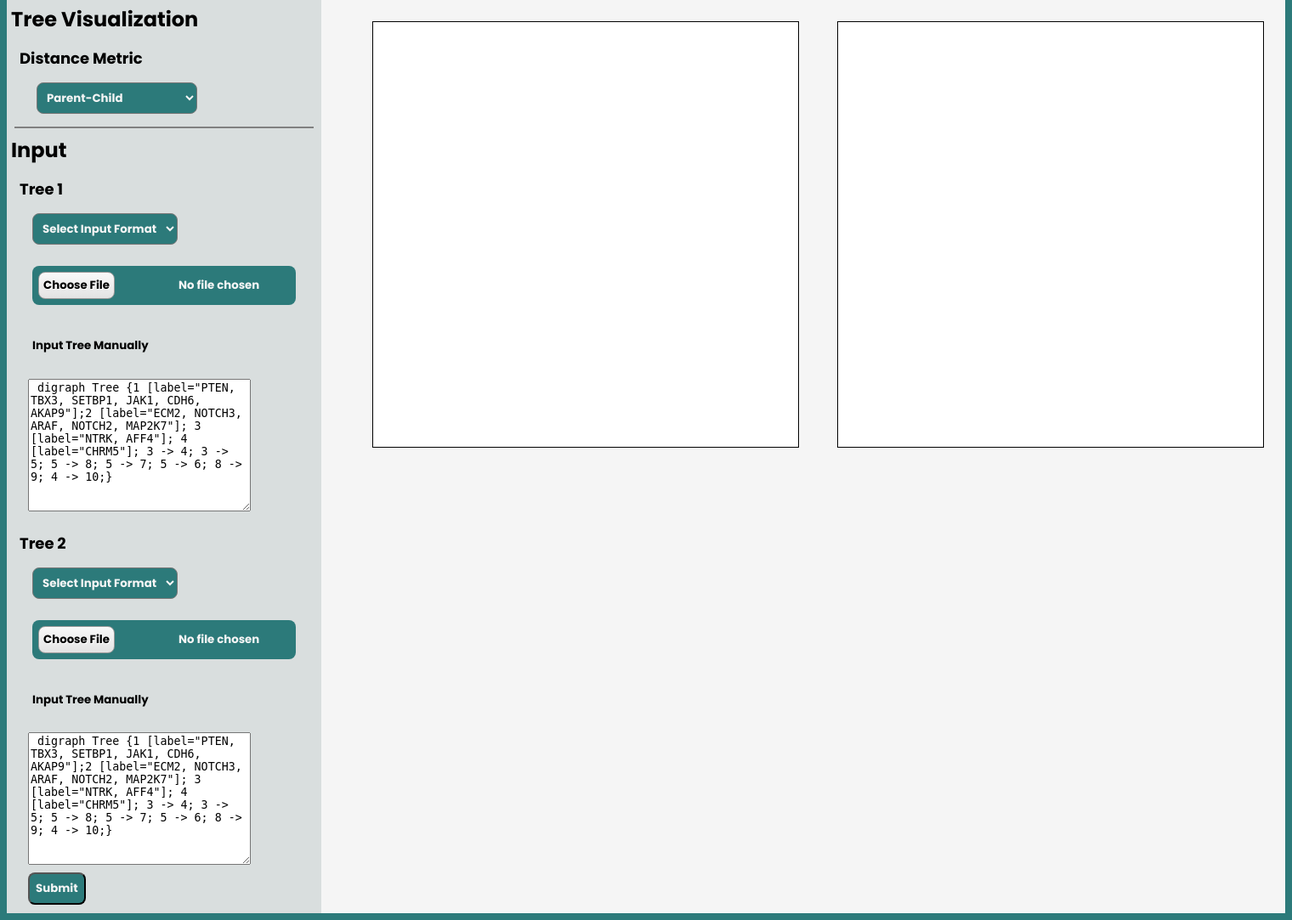
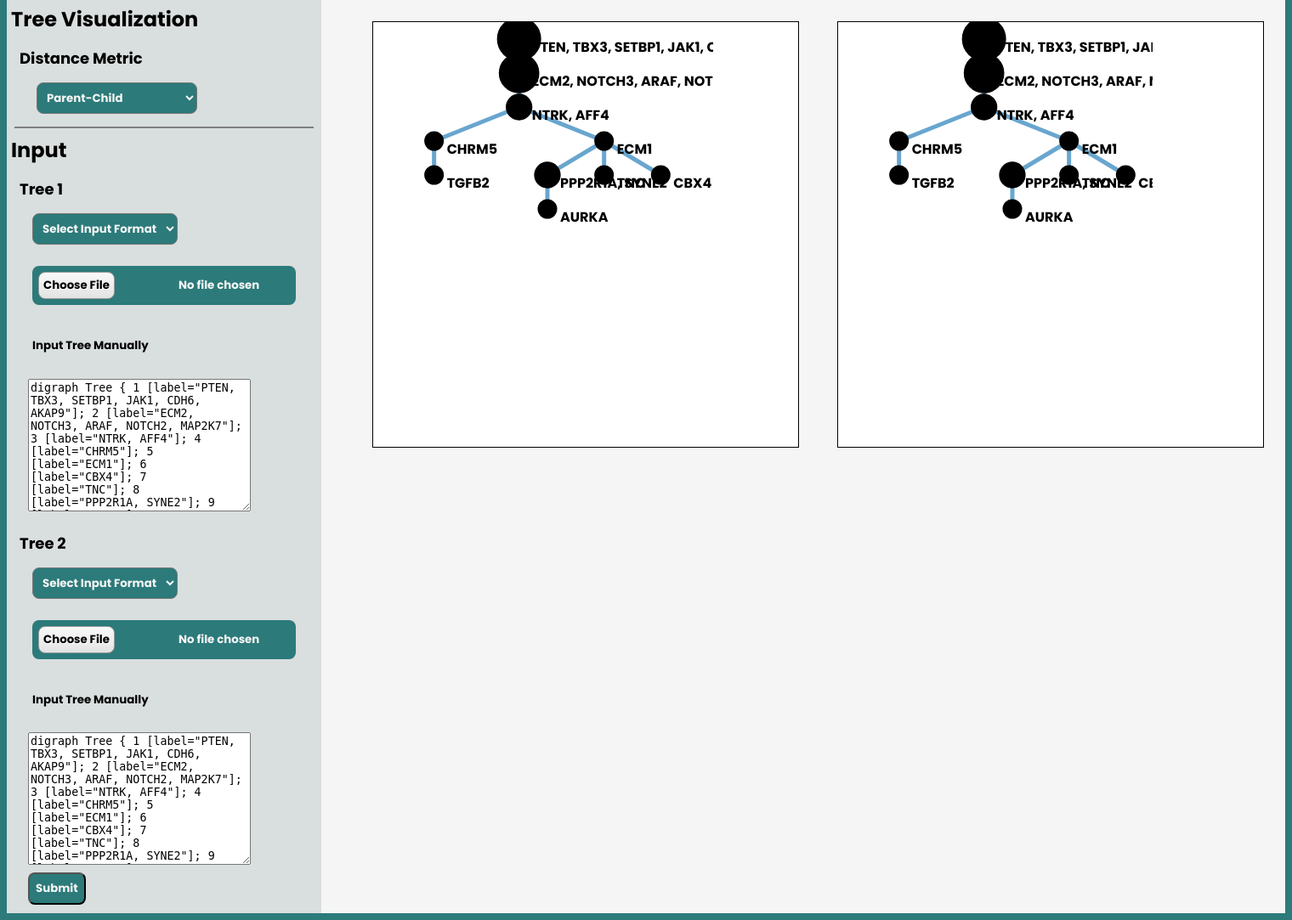
Before and after one commit to JuntaoZhong/visualize-clonal-trees, a Flask app: page / in a window 1520 px wide. Shown: the part 125-1208 px from the top of the page at 85% size. Run offline with Flask 2, Linux system fonts and the light colour scheme; data that the repository does not hold is empty; parts of the project's set-up code (start-up, migrations or seed data) failed here and were passed over; some libraries are stand-ins or nearby versions.

Commit message:
demo trees

```diff
--- a/static/dual_tree.js
+++ b/static/dual_tree.js
@@ -39,8 +39,8 @@ function dist_caset_d3_trees(jsonData) {
     var treeLayout = d3.tree().size([400, 200])
     treeLayout(root);
     // Nodes
-    d3.select('#' + svg_names[i] +  ' g.nodes')
-      .selectAll('circle.node')
+    var nodes = d3.select('#' + svg_names[i] +  ' g.nodes')
+    nodes.selectAll('circle.node')
       .data(root.descendants())
       .join('circle')
       .classed('node', true)
@@ -215,6 +215,7 @@ function submit_tree() {
   console.log(inputTypeTree1.value);
   console.log(inputTypeTree2.value);
   console.log(distanceMetric.value);
+  console.log("Tree", tree1Input);
 
   var baseURL = "http://localhost:5000/api/";
   var url = baseURL + distanceMetric.value + "?";
@@ -247,5 +248,9 @@ submitTreesBtn.onclick = () => {
 }
 
 window.onload = () => {
+  tree1TextArea = document.getElementById("tree1-text");
+  tree1TextArea.innerHTML = "digraph Tree { 1 [label=\"PTEN, TBX3, SETBP1, JAK1, CDH6, AKAP9\"]; 2 [label=\"ECM2, NOTCH3, ARAF, NOTCH2, MAP2K7\"]; 3 [label=\"NTRK, AFF4\"]; 4 [label=\"CHRM5\"]; 5 [label=\"ECM1\"]; 6 [label=\"CBX4\"]; 7 [label=\"TNC\"]; 8 [label=\"PPP2R1A, SYNE2\"]; 9 [label=\"AURKA\"]; 10 [label=\"TGFB2\"]; 1 -> 2; 2 -> 3; 3 -> 4; 3 -> 5; 5 -> 8; 5 -> 7;5 -> 6;8 -> 9; 4 -> 10;}";
+  tree2TextArea = document.getElementById("tree2-text");
+  tree2TextArea.innerHTML = "digraph Tree { 1 [label=\"PTEN, TBX3, SETBP1, JAK1, CDH6, AKAP9\"]; 2 [label=\"ECM2, NOTCH3, ARAF, NOTCH2, MAP2K7\"]; 3 [label=\"NTRK, AFF4\"]; 4 [label=\"CHRM5\"]; 5 [label=\"ECM1\"]; 6 [label=\"CBX4\"]; 7 [label=\"TNC\"]; 8 [label=\"PPP2R1A, SYNE2\"]; 9 [label=\"AURKA\"]; 10 [label=\"TGFB2\"]; 1 -> 2; 2 -> 3; 3 -> 4; 3 -> 5; 5 -> 8; 5 -> 7;5 -> 6;8 -> 9; 4 -> 10;}";
   submit_tree();
 }
--- a/templates/index.html
+++ b/templates/index.html
@@ -53,7 +53,7 @@
                     <label for="file1"></label>
                     <input class="custom-file-input" type="file" id="file1" name="file1">
                     <p>Input Tree Manually</p>
-                    <textarea class="text-box" id="tree1-text" name="" cols="30" rows="10"> digraph Tree {1 [label="PTEN, TBX3, SETBP1, JAK1, CDH6, AKAP9"];2 [label="ECM2, NOTCH3, ARAF, NOTCH2, MAP2K7"]; 3 [label="NTRK, AFF4"]; 4 [label="CHRM5"]; 3 -> 4; 3 -> 5; 5 -> 8; 5 -> 7; 5 -> 6; 8 -> 9; 4 -> 10;} </textarea>
+                    <textarea class="text-box" id="tree1-text" name="" cols="30" rows="10"></textarea>
                     <div class="dropdown">
                         <h4>Tree 2</h4>
                         <label class="indent" for="input2"></label>
@@ -68,7 +68,7 @@
                     <label for="file2"></label>
                     <input class="custom-file-input" type="file" id="file2" name="file2">
                     <p>Input Tree Manually</p>
-                    <textarea class="text-box" id="tree2-text" name="" cols="30" rows="10"> digraph Tree {1 [label="PTEN, TBX3, SETBP1, JAK1, CDH6, AKAP9"];2 [label="ECM2, NOTCH3, ARAF, NOTCH2, MAP2K7"]; 3 [label="NTRK, AFF4"]; 4 [label="CHRM5"]; 3 -> 4; 3 -> 5; 5 -> 8; 5 -> 7; 5 -> 6; 8 -> 9; 4 -> 10;} </textarea>
+                    <textarea class="text-box" id="tree2-text" name="" cols="30" rows="10"></textarea>
                 </div>
                 <input id="submit-trees-btn" type="submit">
             </div>
```
